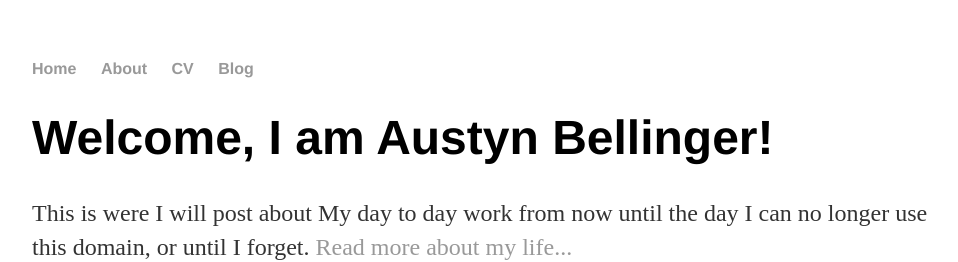
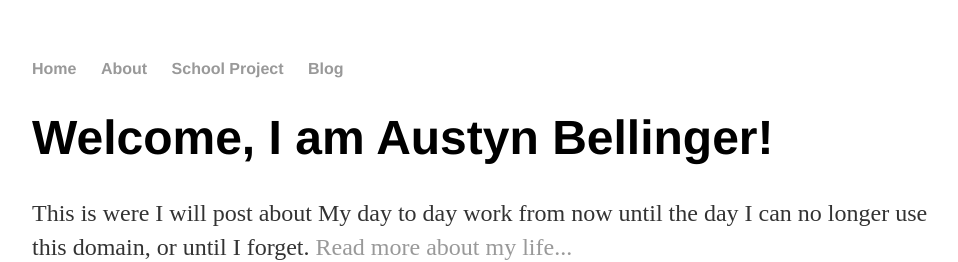
Before and after one commit to SUHScomputerclub/SUHScomputerclub.github.io, a Jekyll site: the page built from index.html, in a window 1280 px wide. Shown: the top 262 px of the page, without its empty margins (160-1118 px from the left). Built offline with Jekyll 4.4.1, drawn with Linux system fonts in a browser that asks for light colours.

Commit message:
changed CV to School Project

```diff
--- a/_layouts/default.html
+++ b/_layouts/default.html
@@ -10,7 +10,7 @@
 	    		<ul>
 	        		<li><a href="/">Home</a></li>
 		        	<li><a href="/about">About</a></li>
-	        		<li><a href="/schoolproject">CV</a></li>
+	        		<li><a href="/schoolproject">School Project</a></li>
 	        		<li><a href="/blog">Blog</a></li>
 	    		</ul>
 			</nav>
```
